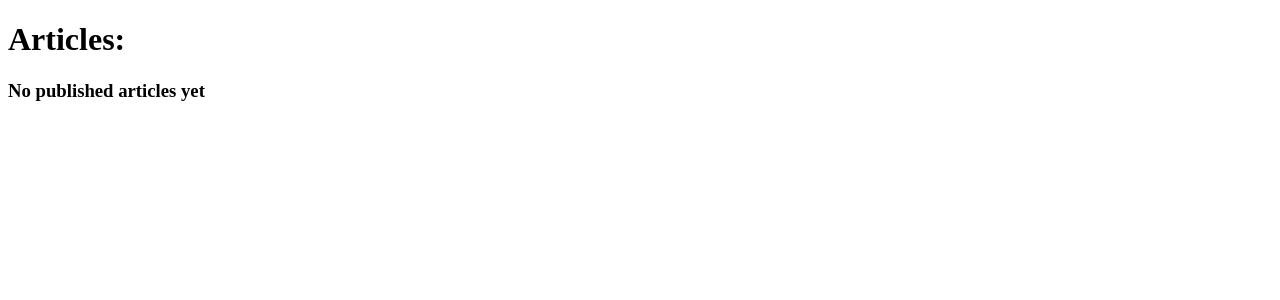
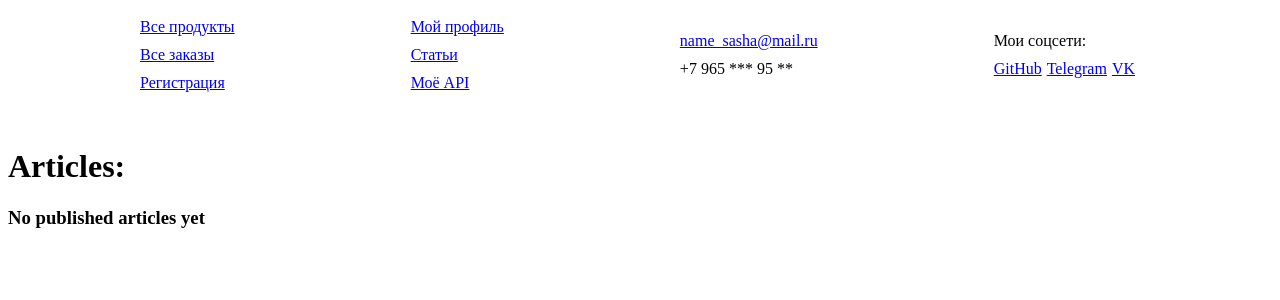
Before and after one commit to Bahalwik/Django-app, a Django app: page /ru/new_blog/articles/ in a window 1280 px wide. Shown: the top 300 px of the page. Run offline with Django 5.2, Linux system fonts and the light colour scheme; data that the repository does not hold is empty; parts of the project's set-up code (start-up, migrations or seed data) failed here and were passed over.

Commit message:
footer update

```diff
--- a/mysite/mysite/settings.py
+++ b/mysite/mysite/settings.py
@@ -36,7 +36,7 @@ SECRET_KEY = getenv(
 )
 
 # SECURITY WARNING: don't run with debug turned on in production!
-DEBUG = getenv("DJANGO_DEBUG", "0") == '1'
+DEBUG = getenv("DJANGO_DEBUG", "1") == '1'
 
 ALLOWED_HOSTS = [
     "0.0.0.0",
@@ -131,7 +131,7 @@ WSGI_APPLICATION = 'mysite.wsgi.application'
 DATABASES = {
     'default': {
         'ENGINE': 'django.db.backends.sqlite3',
-        'NAME': DATABASE_DIR / 'db.sqlite3',
+        'NAME': 'db.sqlite3', #DATABASE_DIR /
     }
 }
 
--- a/mysite/new_blogapp/templates/new_blogapp/base.html
+++ b/mysite/new_blogapp/templates/new_blogapp/base.html
@@ -1,20 +1 @@
-<!DOCTYPE html>
-<html lang="en">
-<head>
-    <meta charset="UTF-8">
-    <title>
-        {% block title %}
-            Base title
-        {% endblock %}
-
-
-    </title>
-
-</head>
-<body>
-     {% block body %}
-        Base body
-     {% endblock %}
-
-</body>
-</html>
+{% extends 'shopapp/base.html' %}
--- a/mysite/shopapp/templates/shopapp/base.html
+++ b/mysite/shopapp/templates/shopapp/base.html
@@ -2,18 +2,53 @@
 <html lang="en">
 <head>
     <meta charset="UTF-8">
+
     <title>
-        {% block title %}
-            Base title
-        {% endblock %}
+        {% block title %}Base title{% endblock %}
+    </title>
+
+    <style>
+
+          footer{
+            padding: 10px;
+          }
+
+          .fixed-container{
+            max-width: 1000px;
+            height: 100%;
+            margin-left: auto;
+            margin-right: auto;
+
+  }
+          .test1 {
+            display: flex;
+            justify-content: space-between;
+            margin-bottom: 15px;
+            align-items: center;
+          }
+
+          .test2 {
+            display: flex;
+            flex-direction: column;
+          }
 
 
-    </title>
+          .test2 > * {
+            margin-bottom: 10px;
+          }
+
+          .test1 > div > a {
+            margin-right: 5px;
+          }
+    </style>
 
 </head>
+
 <body>
+    {% include 'shopapp/footer.html' %}
      {% block body %}
-        Base body
+
+
      {% endblock %}
 
 </body>
--- /dev/null
+++ b/mysite/shopapp/templates/shopapp/footer.html
@@ -0,0 +1,38 @@
+    <footer>
+        <div class="fixed-container">
+            <div class="test1">
+                <div class="test2">
+                    <a href="/ru/shop/products" class="myheader">Все продукты</a>
+                    <a href="/ru/shop/orders" class="myheader">Все заказы</a>
+                    <a href="/ru/accounts/register/" class="myheader">Регистрация</a>
+                </div>
+
+                <div class="test2">
+                    <a href="/ru/accounts/about-me/" class="myheader">Мой профиль</a>
+                    <a href="/ru/new_blog/articles/" class="myheader">Статьи</a>
+                    <a href="/api/schema/swagger#/" class="myheader">Моё API</a>
+                </div>
+
+                <div class="test2">
+                    <a href="mailto:info@example.com">name_sasha@mail.ru</a>
+                    <span>+7 965 *** 95 **</span>
+                </div>
+
+                <div class="test2">
+                <span>Мои соцсети:</span>
+                    <div class="test1">
+                        <div>
+                            <a href="https://github.com/Bahalwik">GitHub</a>
+                        </div>
+                        <div>
+                            <a href="https://t.me/Bahalwik">Telegram</a>
+                        </div>
+                        <div>
+                            <a href="https://vk.com/id19765723">VK</a>
+                        </div>
+
+                    </div>
+                </div>
+            </div>
+        </div>
+    </footer>
--- a/mysite/shopapp/templates/shopapp/shop-index.html
+++ b/mysite/shopapp/templates/shopapp/shop-index.html
@@ -1,8 +1,9 @@
-{% extends 'shopapp/base.html' %}
+{% include 'shopapp/base.html' %}
+
 {% load cache %}
 
 {% block title %}
-Shop index
+
 {% endblock %}
 
 {% block body %}
```
Also changed, not shown: mysite/blogapp/templates/blogapp/base.html (+1 -20 lines), mysite/myauth/templates/myauth/base.html (+1 -15 lines), mysite/requestdataapp/templates/requestdataapp/base.html (+1 -21 lines).
